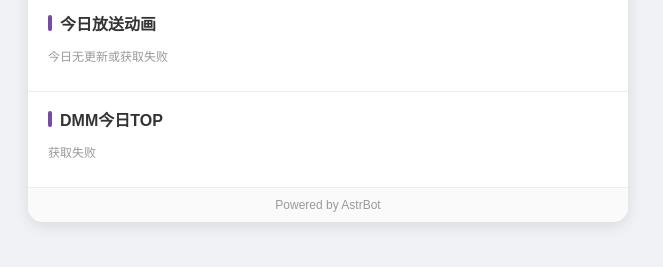
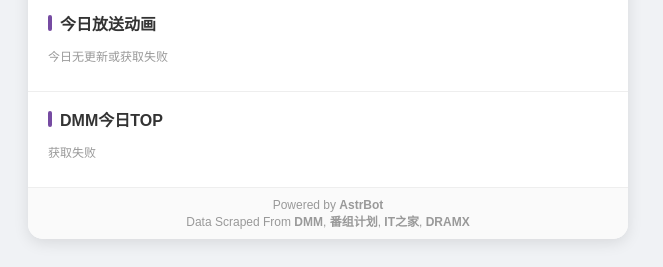
Before and after one commit to zhoufan47/astrbot_plugin_bbt_daily_news, a Python web app: template templates/report.html in a window 1280 px wide. Shown: the part 544-811 px from the top of the page, without its empty margins (0-663 px from the left). Before the commit the page ends 770 px from the top, so only its background shows below. Run offline with Jinja, Linux system fonts and the light colour scheme; the template is opened without the code that fills it, so the values that code supplies are empty.

Commit message:
#init add something r18

```diff
--- a/templates/report.html
+++ b/templates/report.html
@@ -215,7 +215,8 @@
             {% endif %}
         </div>
         <div class="footer">
-            Powered by AstrBot
+            Powered by <b>AstrBot</b> <br>
+            Data Scraped From <b>DMM</b>, <b>番组计划</b>, <b>IT之家</b>, <b>DRAMX</b>
         </div>
     </div>
 </body>
```
